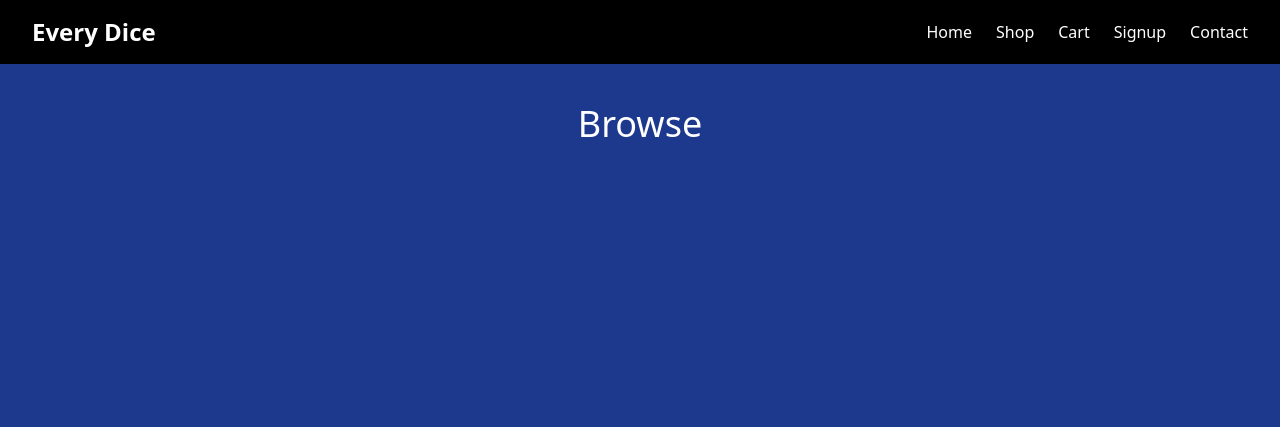
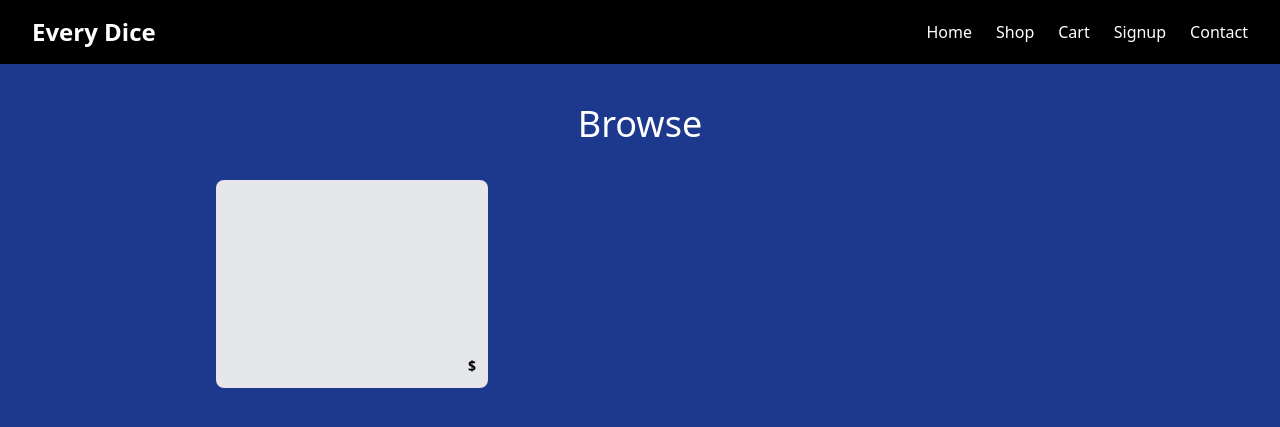
Before and after one commit to Cooldude493/every-dice, a Flask app: page /browse in a window 1280 px wide. Shown: the top 427 px of the page. Run offline with Flask 3, Linux system fonts and the light colour scheme; tables that the repository leaves empty or names only in its code hold one stand-in row (values such as "Sample post"); data that the repository does not hold is empty.

Commit message:
Added Products to Browse

```diff
--- a/main.py
+++ b/main.py
@@ -35,4 +35,5 @@
     result = cursor.fetchall()
 
     connection.close()
-    return render_template("browse.html.jinja")
+
+    return render_template("browse.html.jinja",products=result)
--- a/templates/browse.html.jinja
+++ b/templates/browse.html.jinja
@@ -11,5 +11,22 @@
     <h1 class="text-4xl text-center mt-10">
       Browse
     </h1>
+<main class="grid grid-cols-3 gap-4 max-w-4xl mx-auto p-6 mb-5 text-black">
+
+  {% for x in products %}
+
+  <div class="grid bg-gray-200 rounded-lg mt-3">
+
+    <img class="h-35 mx-auto rounded-lg mt-3" src="{{ x ['Image'] }} "> <br>
+
+    <div class="pl-3 font-bold text-sm">{{ x ["Name"]}} </div>
+
+    <div class="text-right font-bold text-sm pb-3 pr-3"> ${{ x ["Price"]}} </div>
+
+
+  </div>
+  {% endfor %}
+</main>
+
   </body>
 </html>
```
Also changed, not shown: static/products/Porcelain_Blue.webp (added), static/products/labyrinth_green.webp (added).
